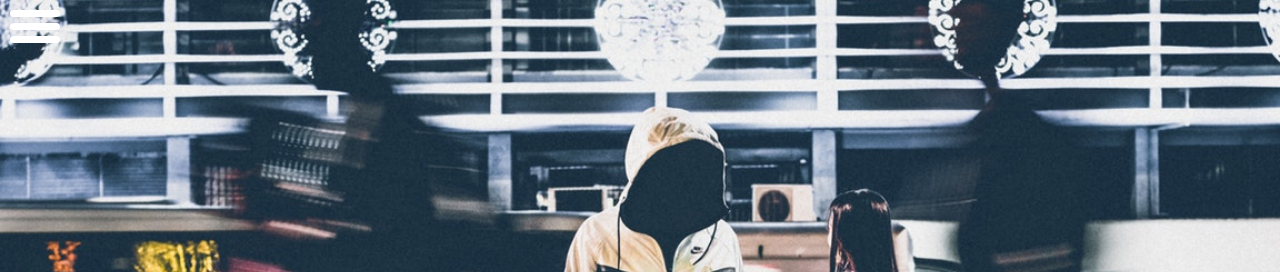
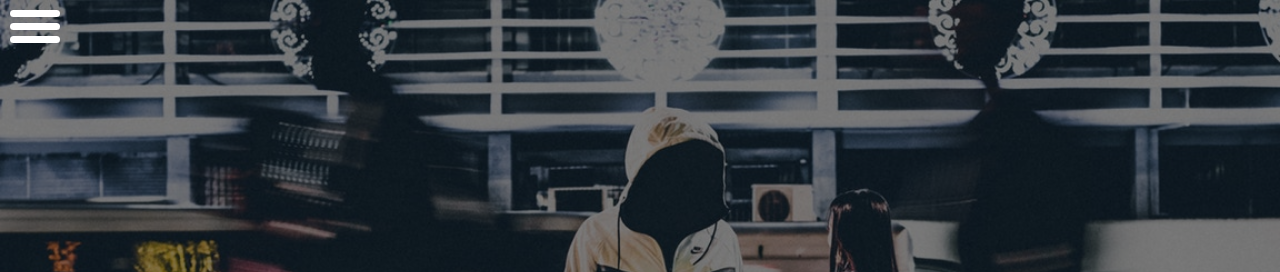
Before and after one commit to parkersalterego/portfolio, a plain HTML site: page index.html in a window 1280 px wide. Shown: the top 272 px of the page. Drawn offline with nearby package versions, Linux system fonts and the light colour scheme.

Commit message:
header opacity and bg adjusted

```diff
--- a/css/scss/header.scss
+++ b/css/scss/header.scss
@@ -1,11 +1,31 @@
 .header {
     height: 100vh;
     width: 100%;
+
+}
+
+.black-backing {
+    height: 100vh;
+    width: 100%;
+    background-color: #000;
+    position: absolute;
+    top: 0;
+    left: 0;
+    z-index: -2;
+}
+
+.header-bg {
     background-image: url('../img/figure.jpeg');
     background-position: center;
     background-repeat: no-repeat;
     background-size: cover;
-
+    height: 100vh;
+    width: 100%;
+    z-index: -1;
+    position: absolute;
+    top: 0;
+    left: 0;
+    opacity: .5;
 }
 
 .header-logo {
@@ -14,6 +34,8 @@
     border-radius: 50%;
     background-color: #fff;
     box-shadow: 7px 7px 5px 0px rgba(50, 50, 50, 0.75);
+    margin-top: 30px;
+
 }
 
 .header-text {
--- a/index.html
+++ b/index.html
@@ -29,6 +29,8 @@
   <!-- header -->
 
   <div class="header flex align-center justify-center">
+    <div class="black-backing"></div>
+    <div class="header-bg"></div>
     <div class="header-logo flex align-center justify-center">
       <h1 class="header-text">Alter Ego<br>Designs</h1>
     </div>
```
Also changed, not shown: css/scss/header.css (added), css/styles.css, 2 other files.
